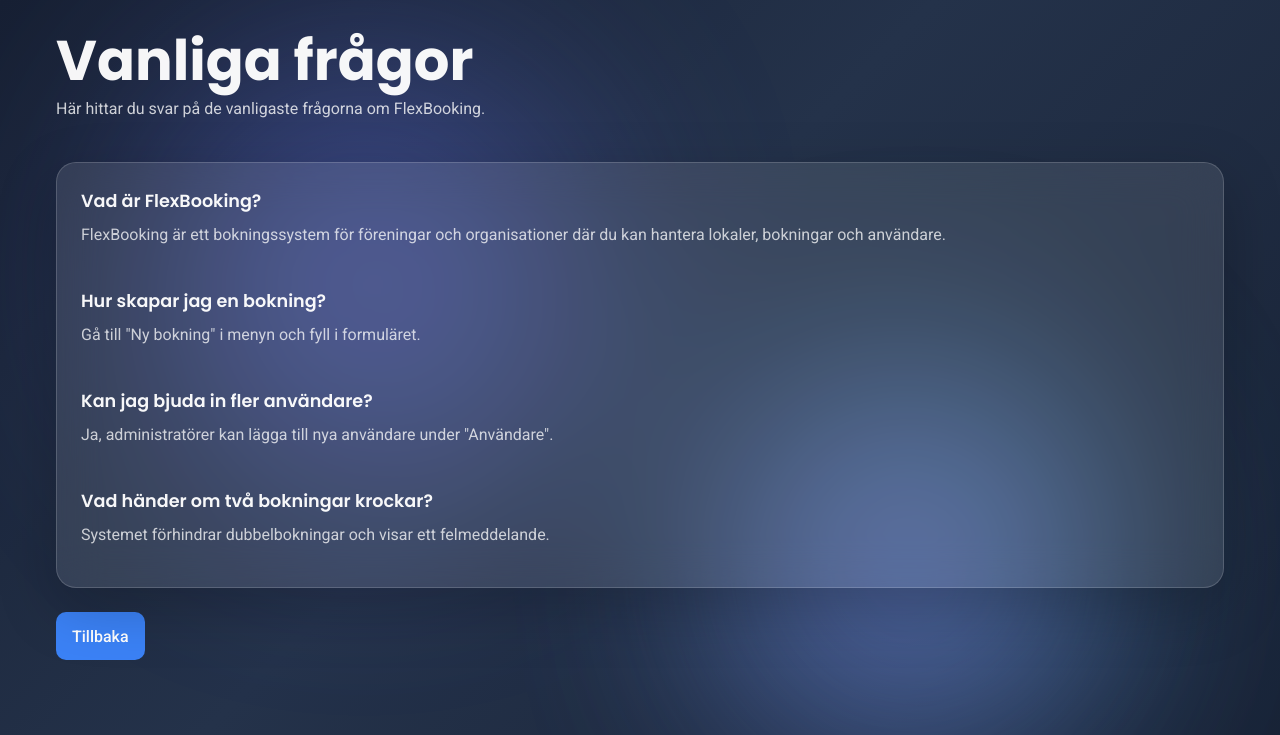
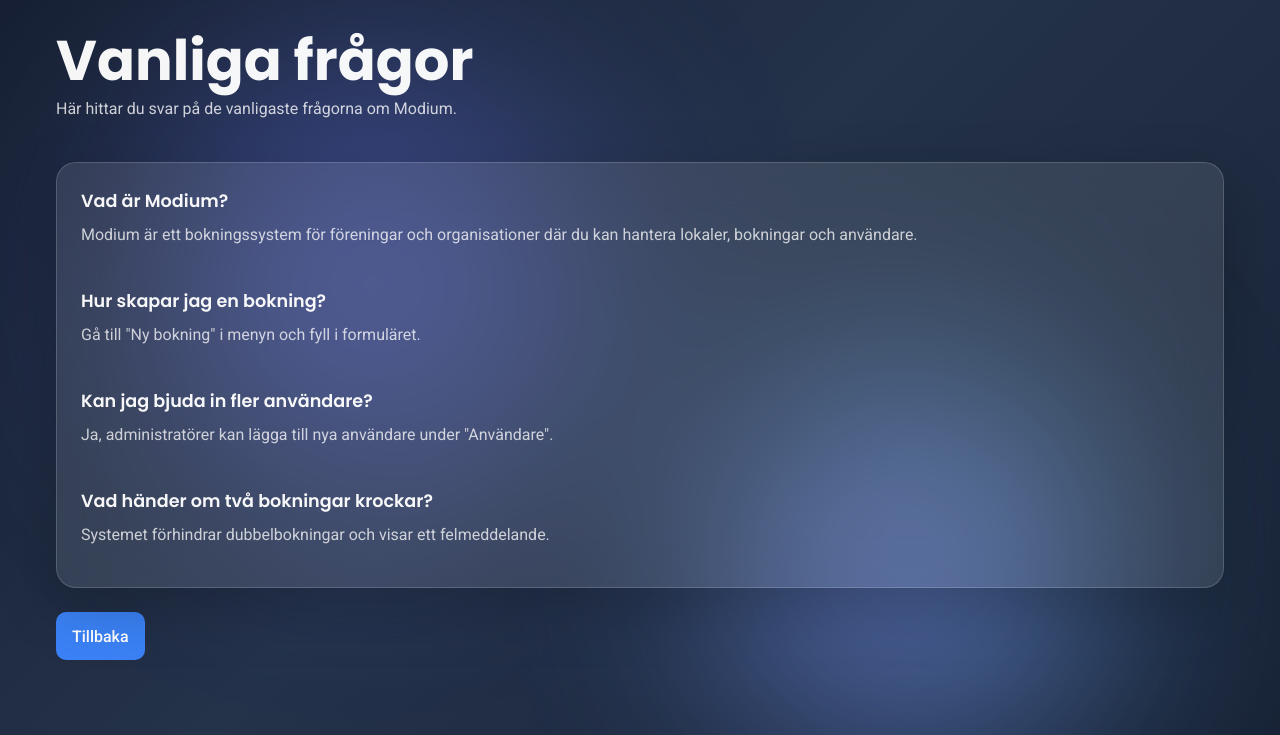
Before and after one commit to Pontain/flex-bookings, a FastAPI app: page /faq in a window 1280 px wide. Shown: the top 735 px of the page. Run offline with FastAPI, Linux system fonts and the light colour scheme.

Commit message:
namechange to Modium

```diff
--- a/app/core/email.py
+++ b/app/core/email.py
@@ -10,7 +10,7 @@ async def send_password_reset_email(to_email: str, reset_link: str):
     smtp_username = os.getenv("SMTP_USERNAME")
     smtp_password = os.getenv("SMTP_PASSWORD")
     from_email = os.getenv("SMTP_FROM_EMAIL")
-    from_name = os.getenv("SMTP_FROM_NAME", "FlexBooking")
+    from_name = os.getenv("SMTP_FROM_NAME", "Modium")
 
     print("SMTP_HOST:", smtp_host)
     print("SMTP_PORT:", smtp_port)
--- a/app/templates/auth/login.html
+++ b/app/templates/auth/login.html
@@ -1,6 +1,6 @@
 {% extends "public_base.html" %}
 
-{% block title %}FlexBooking | Logga in{% endblock %}
+{% block title %}Modium | Logga in{% endblock %}
 
 {% block extra_css %}
 <link rel="stylesheet" href="/static/css/login.css">
@@ -14,7 +14,7 @@
         <div class="glass-card">
             <div class="hero-block">
                 <div class="hero-content">
-                    <h1>FlexBooking</h1>
+                    <h1>Modium</h1>
                     <p class="lead">
                         Ett enkelt bokningssystem för föreningar, lokaler och aktiviteter.
                     </p>
--- a/app/templates/auth/register.html
+++ b/app/templates/auth/register.html
@@ -1,6 +1,6 @@
 {% extends "public_base.html" %}
 
-{% block title %}FlexBooking | Skapa konto{% endblock %}
+{% block title %}Modium | Skapa konto{% endblock %}
 
 {% block content %}
 <div class="users-page">
--- a/app/templates/base.html
+++ b/app/templates/base.html
@@ -3,7 +3,7 @@
 <head>
     <meta charset="UTF-8">
     <meta name="viewport" content="width=device-width, initial-scale=1.0">
-    <title>{% block title %}FlexBooking{% endblock %}</title>
+    <title>{% block title %}Modium{% endblock %}</title>
 
     <link rel="icon" type="image/x-icon" href="/static/favicon.ico">
     <link rel="icon" type="image/png" sizes="32x32" href="/static/favicon-32.png">
@@ -23,7 +23,7 @@
         {% block header %}
         <header class="main-header">
             <div class="brand">
-                <a href="/dashboard">FlexBooking</a>
+                <a href="/dashboard">Modium</a>
             </div>
 
             <nav class="main-nav">
--- a/app/templates/calendar/week.html
+++ b/app/templates/calendar/week.html
@@ -1,6 +1,6 @@
 {% extends "base.html" %}
 
-{% block title %}FlexBooking | Kalender{% endblock %}
+{% block title %}Modium | Kalender{% endblock %}
 
 {% block extra_css %}
 <link rel="stylesheet" href="/static/css/calendar.css">
@@ -31,6 +31,10 @@
                 ← Föregående
             </button>
 
+            <a href="/calendar/week" class="btn btn-secondary calendar-today-btn">
+                Idag
+            </a>
+
             <div class="calendar-nav-center">
                 <h2 id="week-label" class="calendar-nav-title"></h2>
             </div>
--- a/app/templates/dashboard/dashboard.html
+++ b/app/templates/dashboard/dashboard.html
@@ -1,6 +1,6 @@
 {% extends "base.html" %}
 
-{% block title %}FlexBooking | Översikt{% endblock %}
+{% block title %}Modium | Översikt{% endblock %}
 
 {% block extra_css %}
 <link rel="stylesheet" href="/static/css/dashboard.css">
--- a/app/templates/pages/faq.html
+++ b/app/templates/pages/faq.html
@@ -1,6 +1,6 @@
 {% extends "public_base.html" %}
 
-{% block title %}FlexBooking | FAQ{% endblock %}
+{% block title %}Modium | FAQ{% endblock %}
 
 {% block content %}
 <div class="users-page">
@@ -8,7 +8,7 @@
         <div class="page-toolbar-left">
             <h1 class="page-title">Vanliga frågor</h1>
             <p class="page-description">
-                Här hittar du svar på de vanligaste frågorna om FlexBooking.
+                Här hittar du svar på de vanligaste frågorna om Modium.
             </p>
         </div>
     </div>
@@ -16,9 +16,9 @@
     <div class="content-card faq-card">
 
         <div class="faq-item">
-            <h3>Vad är FlexBooking?</h3>
+            <h3>Vad är Modium?</h3>
             <p>
-                FlexBooking är ett bokningssystem för föreningar och organisationer
+                Modium är ett bokningssystem för föreningar och organisationer
                 där du kan hantera lokaler, bokningar och användare.
             </p>
         </div>
--- a/app/templates/public_base.html
+++ b/app/templates/public_base.html
@@ -3,7 +3,7 @@
 <head>
     <meta charset="UTF-8">
     <meta name="viewport" content="width=device-width, initial-scale=1.0">
-    <title>{% block title %}FlexBooking{% endblock %}</title>
+    <title>{% block title %}Modium{% endblock %}</title>
 
     <link rel="icon" type="image/x-icon" href="/static/favicon.ico">
     <link rel="icon" type="image/png" sizes="32x32" href="/static/favicon-32.png">
--- a/app/templates/users/edit.html
+++ b/app/templates/users/edit.html
@@ -1,6 +1,6 @@
 {% extends "base.html" %}
 
-{% block title %}FlexBooking | Redigera användare{% endblock %}
+{% block title %}Modium | Redigera användare{% endblock %}
 
 {% block content %}
 <div class="users-page">
--- a/app/templates/users/list.html
+++ b/app/templates/users/list.html
@@ -1,7 +1,7 @@
 {% extends "base.html" %}
 {% from "macros/actions.html" import row_actions %}
 
-{% block title %}FlexBooking | Användare{% endblock %}
+{% block title %}Modium | Användare{% endblock %}
 
 {% block content %}
 <div class="users-page">
--- a/app/templates/users/new.html
+++ b/app/templates/users/new.html
@@ -1,6 +1,6 @@
 {% extends "base.html" %}
 
-{% block title %}FlexBooking | Ny användare{% endblock %}
+{% block title %}Modium | Ny användare{% endblock %}
 
 {% block content %}
 <div class="users-page">
--- a/app/templates/venues/edit.html
+++ b/app/templates/venues/edit.html
@@ -1,6 +1,6 @@
 {% extends "base.html" %}
 
-{% block title %}FlexBooking | Redigera lokal{% endblock %}
+{% block title %}Modium | Redigera lokal{% endblock %}
 
 {% block content %}
 <div class="venues-page">
```
Also changed, not shown: app/templates/calendar/month.html (+3 -7 lines).
